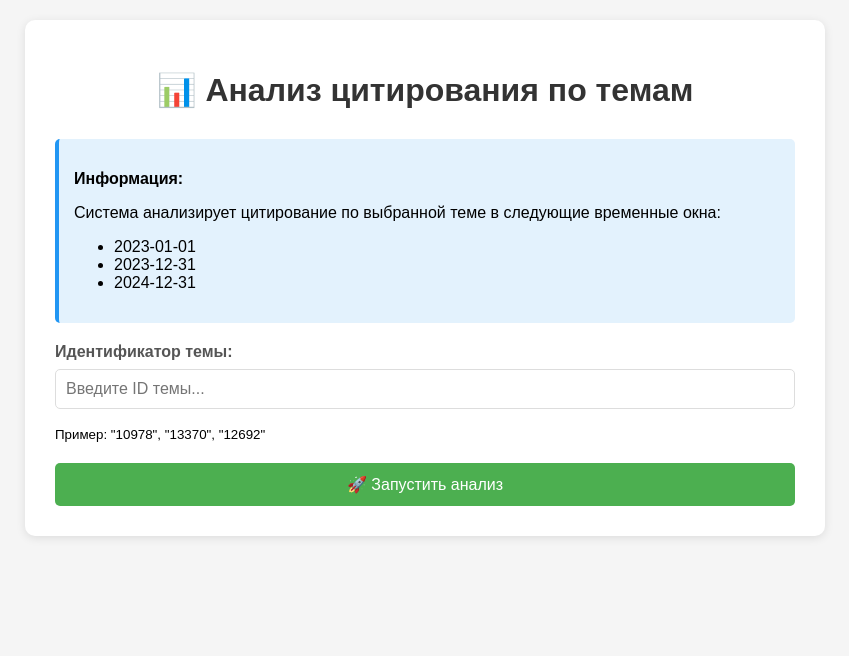
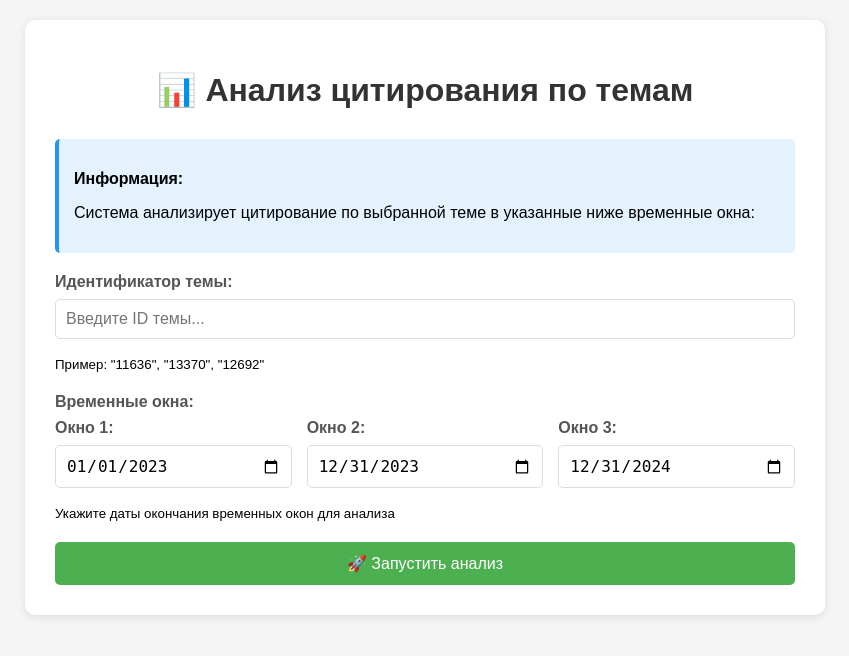
Before and after one commit to SlivnyiArtem/OalexFrontsBack, a Django app: page /homepage/ in a window 1280 px wide. Shown: the top 656 px of the page, without its empty margins (215-1064 px from the left). Run offline with Django 5.2, Linux system fonts and the light colour scheme; parts of the project's set-up code (start-up, migrations or seed data) failed here and were passed over.

Commit message:
time window for form

```diff
--- a/oalex_fronts/fronts/views.py
+++ b/oalex_fronts/fronts/views.py
@@ -1,27 +1,69 @@
 from django.shortcuts import render
 from django.views import View
+from datetime import datetime
 
 from fronts.utils import build_multi_time_citation_graph
 
 
+def _get_default_time_windows():
+    return ["2023-01-01", "2023-12-31", "2024-12-31"]
+
+
 class HomepageFormView(View):
     template_name = 'formreq.html'
-    DEFAULT_TIME_WINDOWS = ["2023-01-01", "2023-12-31", "2024-12-31"]
 
     def get(self, request):
+        default_windows = _get_default_time_windows()
+
         return render(request, self.template_name, {
-            'time_windows': self.DEFAULT_TIME_WINDOWS
+            'time_windows': default_windows,
+            'window1': default_windows[0] if len(default_windows) > 0 else '',
+            'window2': default_windows[1] if len(default_windows) > 1 else '',
+            'window3': default_windows[2] if len(default_windows) > 2 else ''
         })
 
     def post(self, request):
         theme_id = request.POST.get('theme_id')
 
-        time_windows_list = self.DEFAULT_TIME_WINDOWS
+        window1 = request.POST.get('window1', '')
+        window2 = request.POST.get('window2', '')
+        window3 = request.POST.get('window3', '')
+
+        time_windows_list = []
+        if window1:
+            time_windows_list.append(window1)
+        if window2:
+            time_windows_list.append(window2)
+        if window3:
+            time_windows_list.append(window3)
+
+        if not time_windows_list:
+            time_windows_list = _get_default_time_windows()
+
+        try:
+            dates = [datetime.strptime(date, '%Y-%m-%d') for date in time_windows_list]
+            if dates != sorted(dates):
+                return render(request, self.template_name, {
+                    'error': 'Даты должны быть в хронологическом порядке',
+                    'theme_id': theme_id,
+                    'window1': window1,
+                    'window2': window2,
+                    'window3': window3,
+                    'time_windows': time_windows_list
+                })
+        except ValueError as e:
+            return render(request, self.template_name, {
+                'error': f'Некорректный формат даты: {str(e)}',
+                'theme_id': theme_id,
+                'window1': window1,
+                'window2': window2,
+                'window3': window3,
+                'time_windows': time_windows_list
+            })
 
         time_graph, all_clusters, citation_matrices = build_multi_time_citation_graph(
             time_windows_list, theme_id, K=5, min_cluster_size=2
         )
-
 
         nodes_data = list(time_graph.nodes(data=True))
         edges_data = []
@@ -35,7 +77,6 @@ class HomepageFormView(View):
                 'size_q': data.get('size_q', 0)
             }
             edges_data.append(edge_info)
-
 
         window_stats = {}
         for node, data in nodes_data:
@@ -53,9 +94,6 @@ class HomepageFormView(View):
 
         time_window_range = range(1, len(time_windows_list))
 
-        # visualize_time_graph(time_graph)
-
-
         return render(request, 'homepage_results.html', {
             'theme_id': theme_id,
             'num_clusters': len(all_clusters),
--- a/oalex_fronts/templates/formreq.html
+++ b/oalex_fronts/templates/formreq.html
@@ -33,13 +33,23 @@
             font-weight: bold;
             color: #555;
         }
-        input[type="text"] {
+        input[type="text"],
+        input[type="date"] {
             width: 100%;
             padding: 10px;
             border: 1px solid #ddd;
             border-radius: 5px;
             font-size: 16px;
             box-sizing: border-box;
+        }
+        .date-inputs {
+            display: grid;
+            grid-template-columns: repeat(3, 1fr);
+            gap: 15px;
+        }
+        .date-input {
+            display: flex;
+            flex-direction: column;
         }
         .btn {
             background-color: #4CAF50;
@@ -84,12 +94,7 @@
 
         <div class="info-box">
             <p><strong>Информация:</strong></p>
-            <p>Система анализирует цитирование по выбранной теме в следующие временные окна:</p>
-            <ul>
-                {% for window in time_windows %}
-                <li>{{ window }}</li>
-                {% endfor %}
-            </ul>
+            <p>Система анализирует цитирование по выбранной теме в указанные ниже временные окна:</p>
         </div>
 
         <form method="post">
@@ -102,7 +107,38 @@
                        placeholder="Введите ID темы..."
                        value="{{ theme_id|default:'' }}"
                        required>
-                <p><small>Пример: "10978", "13370", "12692"</small></p>
+                <p><small>Пример: "11636", "13370", "12692"</small></p>
+            </div>
+
+            <div class="form-group">
+                <label>Временные окна:</label>
+                <div class="date-inputs">
+                    <div class="date-input">
+                        <label for="window1">Окно 1:</label>
+                        <input type="date"
+                               id="window1"
+                               name="window1"
+                               value="{{ window1|default:'2023-01-01' }}"
+                               required>
+                    </div>
+                    <div class="date-input">
+                        <label for="window2">Окно 2:</label>
+                        <input type="date"
+                               id="window2"
+                               name="window2"
+                               value="{{ window2|default:'2023-12-31' }}"
+                               required>
+                    </div>
+                    <div class="date-input">
+                        <label for="window3">Окно 3:</label>
+                        <input type="date"
+                               id="window3"
+                               name="window3"
+                               value="{{ window3|default:'2024-12-31' }}"
+                               required>
+                    </div>
+                </div>
+                <p><small>Укажите даты окончания временных окон для анализа</small></p>
             </div>
 
             <button type="submit" class="btn">
```
